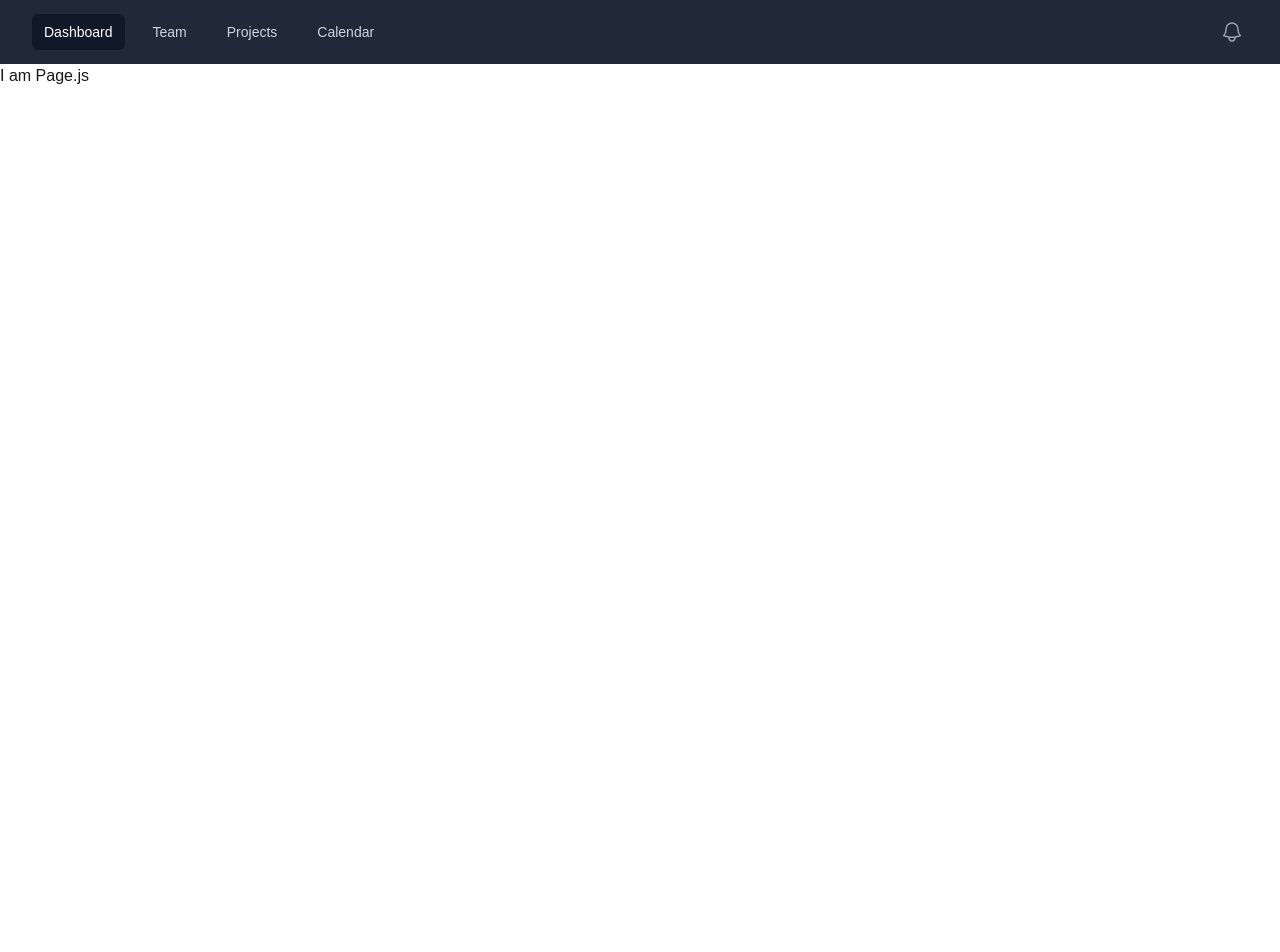
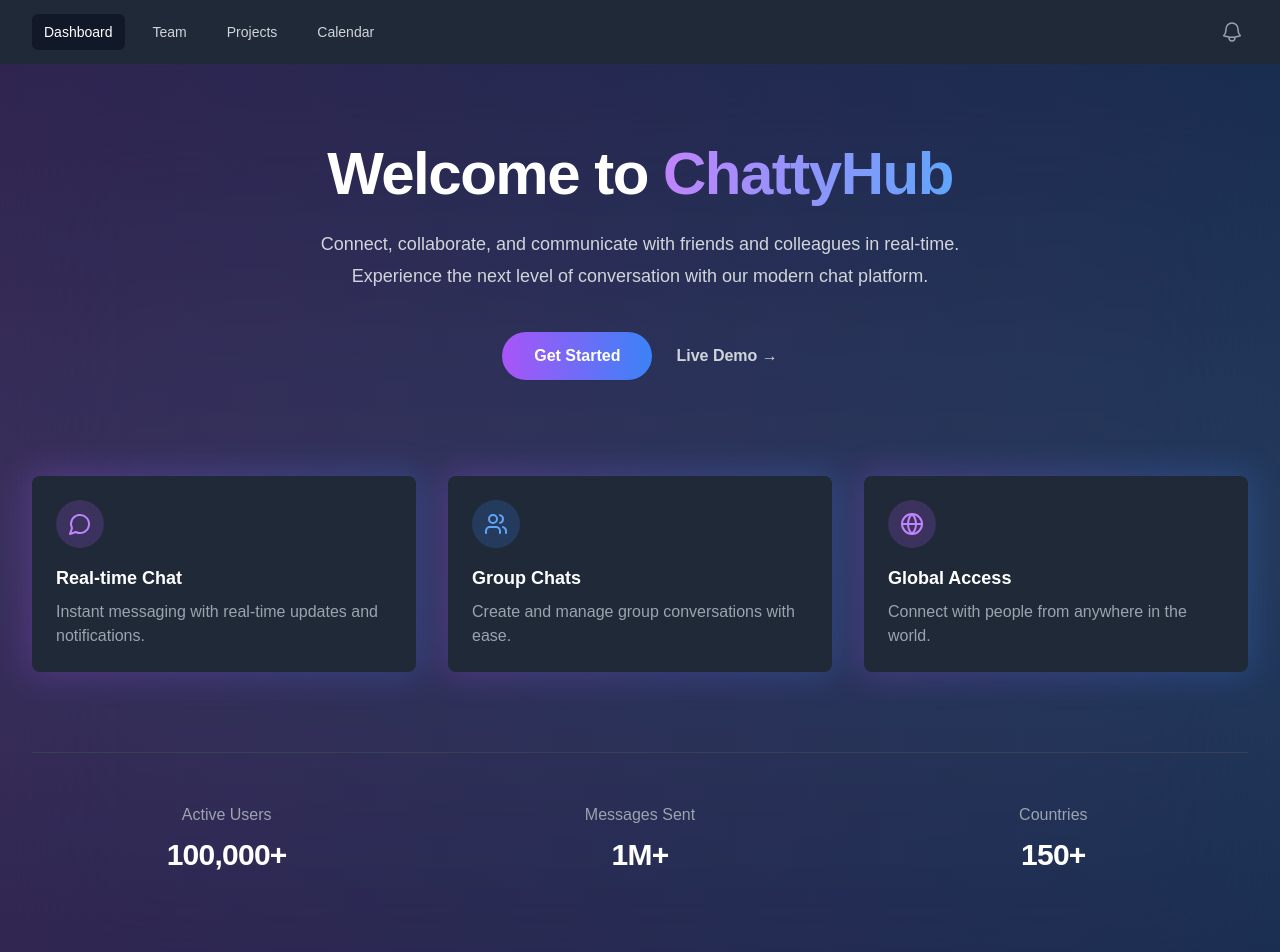
Before and after one commit to kaushikvishwakarma/ChatterHub, a Next.js app: page / in a window 1280 px wide. Shown: the top 952 px of the page. Before the commit the page ends 800 px from the top, so only its background shows below. Built offline with nearby package versions, Linux system fonts and the light colour scheme.

Commit message:
created homepage

```diff
--- a/app/page.js
+++ b/app/page.js
@@ -1,14 +1,107 @@
 import Image from "next/image";
+import React from 'react';
+import { MessageCircle, Users, Globe, Sparkles } from 'lucide-react';
 
-export default function Home() {
+export default function HomePage() {
   return (
-    <main >
+    <div className="min-h-screen bg-gradient-to-b from-gray-900 via-gray-800 to-gray-900">
+      {/* Hero Section */}
+      <div className="relative overflow-hidden">
+        {/* Background Effects */}
+        <div className="absolute inset-0">
+          <div className="absolute inset-0 bg-gradient-to-r from-purple-500/20 to-blue-500/20 backdrop-blur-3xl" />
+        </div>
 
-      <p>I am Page.js</p>
-    </main>
+        {/* Main Content */}
+        <div className="relative pt-20 pb-24 mx-auto max-w-7xl px-6 lg:px-8">
+          <div className="text-center">
+            <h1 className="text-4xl font-bold tracking-tight text-white sm:text-6xl mb-6">
+              Welcome to{' '}
+              <span className="text-transparent bg-clip-text bg-gradient-to-r from-purple-400 to-blue-400">
+                ChattyHub
+              </span>
+            </h1>
+            <p className="mt-6 text-lg leading-8 text-gray-300 max-w-2xl mx-auto">
+              Connect, collaborate, and communicate with friends and colleagues in real-time.
+              Experience the next level of conversation with our modern chat platform.
+            </p>
+            <div className="mt-10 flex items-center justify-center gap-x-6">
+              <a
+                href="/signup"
+                className="rounded-full px-8 py-3 text-base font-semibold text-white shadow-sm
+                         bg-gradient-to-r from-purple-500 to-blue-500 hover:from-purple-600
+                         hover:to-blue-600 transition-all duration-200 hover:scale-105"
+              >
+                Get Started
+              </a>
+              <a
+                href="/demo"
+                className="text-base font-semibold leading-7 text-gray-300 hover:text-white"
+              >
+                Live Demo <span aria-hidden="true">→</span>
+              </a>
+            </div>
+          </div>
+
+          {/* Features Grid */}
+          <div className="mt-24 grid grid-cols-1 gap-8 sm:grid-cols-2 lg:grid-cols-3">
+            <div className="relative group">
+              <div className="absolute -inset-1 rounded-lg bg-gradient-to-r from-purple-500/50 to-blue-500/50 opacity-50 group-hover:opacity-100 transition-opacity blur-lg" />
+              <div className="relative p-6 bg-gray-800 rounded-lg">
+                <div className="flex items-center justify-center w-12 h-12 mb-4 bg-purple-500/20 rounded-full">
+                  <MessageCircle className="w-6 h-6 text-purple-400" />
+                </div>
+                <h3 className="text-lg font-semibold text-white mb-2">Real-time Chat</h3>
+                <p className="text-gray-400">Instant messaging with real-time updates and notifications.</p>
+              </div>
+            </div>
+
+            <div className="relative group">
+              <div className="absolute -inset-1 rounded-lg bg-gradient-to-r from-purple-500/50 to-blue-500/50 opacity-50 group-hover:opacity-100 transition-opacity blur-lg" />
+              <div className="relative p-6 bg-gray-800 rounded-lg">
+                <div className="flex items-center justify-center w-12 h-12 mb-4 bg-blue-500/20 rounded-full">
+                  <Users className="w-6 h-6 text-blue-400" />
+                </div>
+                <h3 className="text-lg font-semibold text-white mb-2">Group Chats</h3>
+                <p className="text-gray-400">Create and manage group conversations with ease.</p>
+              </div>
+            </div>
+
+            <div className="relative group">
+              <div className="absolute -inset-1 rounded-lg bg-gradient-to-r from-purple-500/50 to-blue-500/50 opacity-50 group-hover:opacity-100 transition-opacity blur-lg" />
+              <div className="relative p-6 bg-gray-800 rounded-lg">
+                <div className="flex items-center justify-center w-12 h-12 mb-4 bg-purple-500/20 rounded-full">
+                  <Globe className="w-6 h-6 text-purple-400" />
+                </div>
+                <h3 className="text-lg font-semibold text-white mb-2">Global Access</h3>
+                <p className="text-gray-400">Connect with people from anywhere in the world.</p>
+              </div>
+            </div>
+          </div>
+
+          {/* Stats Section */}
+          <div className="mt-20 py-12 border-t border-gray-700">
+            <dl className="grid grid-cols-1 gap-y-8 gap-x-6 sm:grid-cols-3 text-center">
+              <div>
+                <dt className="text-base leading-7 text-gray-400">Active Users</dt>
+                <dd className="mt-2 text-3xl font-bold tracking-tight text-white">100,000+</dd>
+              </div>
+              <div>
+                <dt className="text-base leading-7 text-gray-400">Messages Sent</dt>
+                <dd className="mt-2 text-3xl font-bold tracking-tight text-white">1M+</dd>
+              </div>
+              <div>
+                <dt className="text-base leading-7 text-gray-400">Countries</dt>
+                <dd className="mt-2 text-3xl font-bold tracking-tight text-white">150+</dd>
+              </div>
+            </dl>
+          </div>
+        </div>
+      </div>
+    </div>
   );
 }
 export const Metadata ={
-  title:"Home - PieChart",
-  description:'Just Connect!!!'
+  title:"Home - ChatterHub",
+  description:'Just Chat!!!'
 }
--- a/components/Navbarr.js
+++ /dev/null
@@ -1,31 +0,0 @@
-
-
-import React from 'react';
-import Link from 'next/link';
-import { UserButton } from '@clerk/nextjs';
-
-const Navbar = () => {
-  return (
-    <nav className="bg-gray-800 text-white fixed top-0 left-0 w-full z-50">
-      <div className="container mx-auto px-4 py-2 flex justify-between items-center">
-        <Link href="/" className="font-bold text-lg">
-          My App
-        </Link>
-        <div className="space-x-4">
-          <Link href="/" className="hover:text-gray-200">
-            Home
-          </Link>
-          <Link href="/about" className="hover:text-gray-200">
-            About
-          </Link>
-          <Link href="/contact" className="hover:text-gray-200">
-            Contact
-          </Link>
-          <UserButton/>
-        </div>
-      </div>
-    </nav>
-  );
-};
-
-export default Navbar;
--- a/package.json
+++ b/package.json
@@ -12,6 +12,7 @@
     "@clerk/nextjs": "^6.9.9",
     "@headlessui/react": "^2.2.0",
     "@heroicons/react": "^2.2.0",
+    "lucide-react": "^0.471.0",
     "next": "15.1.4",
     "react": "^19.0.0",
     "react-dom": "^19.0.0"
```
Also changed, not shown: 1 other file (tests, documents, lock files or other folders).
